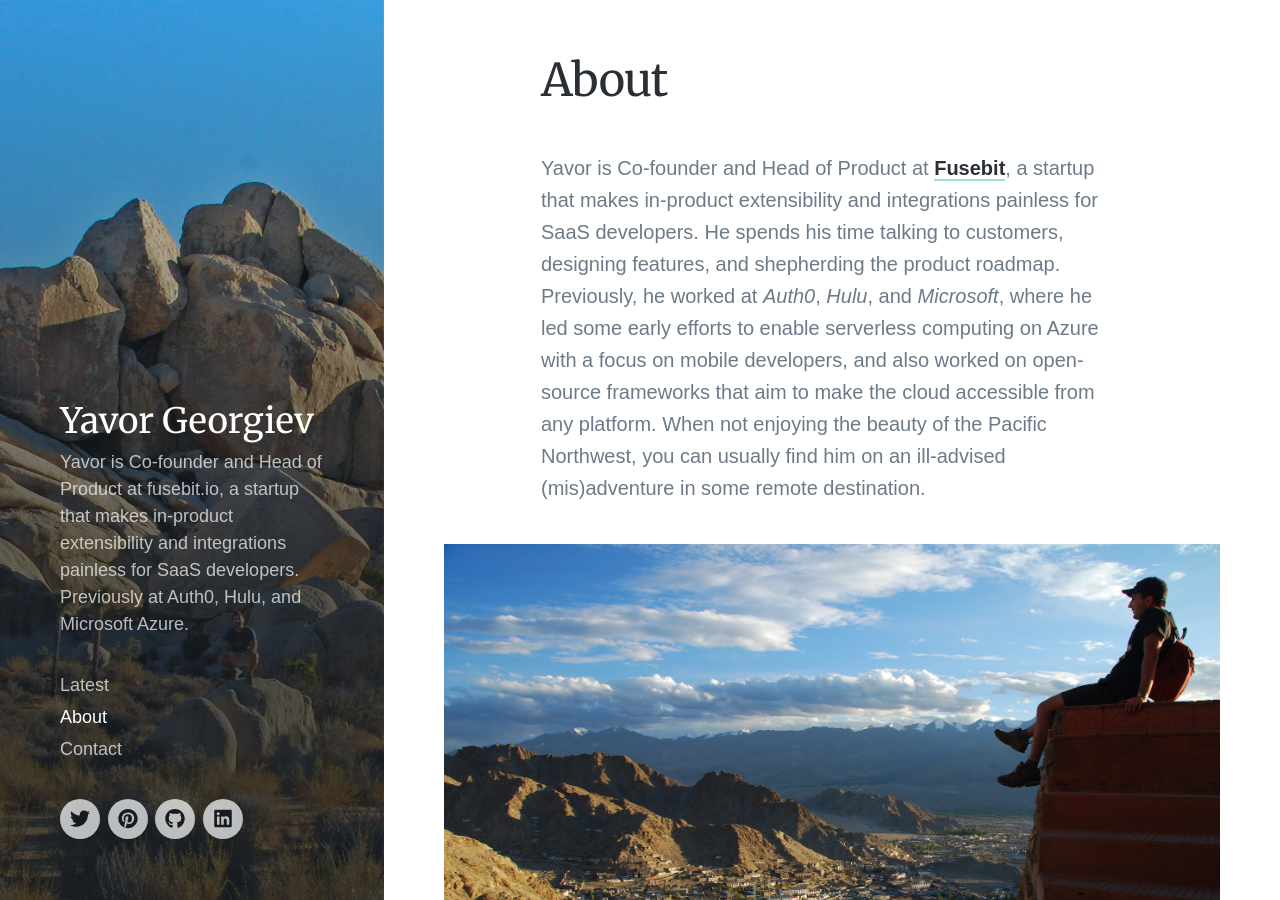
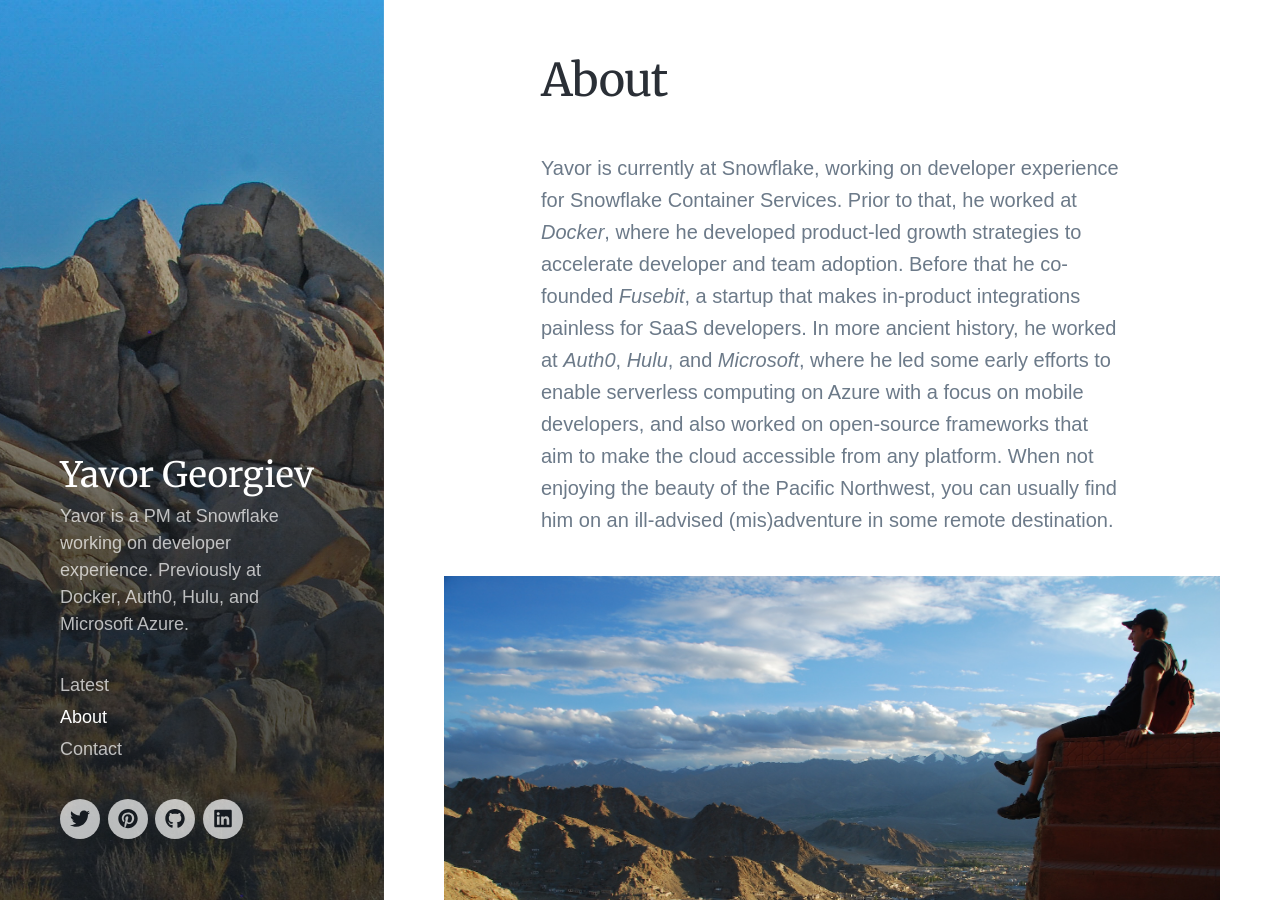
Before and after one commit to yavorg/yavorg, a Jekyll site: the page built from _pages/about.md, in a window 1280 px wide and 900 px high. Built offline with Jekyll 4.4.1, drawn with Linux system fonts in a browser that asks for light colours; nearby versions of some CDN libraries; some web fonts are replaced.

Commit message:
Updating bio

```diff
--- a/_data/settings.yml
+++ b/_data/settings.yml
@@ -1,6 +1,6 @@
 basic_settings:
   site_title: Yavor Georgiev
-  site_tagline: Yavor is Co-founder and Head of Product at fusebit.io, a startup that makes in-product extensibility and integrations painless for SaaS developers. Previously at Auth0, Hulu, and Microsoft Azure.
+  site_tagline: Yavor is a PM at Snowflake working on developer experience. Previously at Docker, Auth0, Hulu, and Microsoft Azure.
   favicon_image: /images/favicon.png
 
 header_settings:
--- a/_pages/about.md
+++ b/_pages/about.md
@@ -1,8 +1,8 @@
 ---
 title: About
-description: Yavor is a Product Manager at goextend.io, a startup that makes in-product extensibility and integrations painless for SaaS developers. Previously at Hulu and Microsoft Azure.
+description: Yavor is a Product Manager at Snowflake, working on developer experience for Snowflake Container Services.
 featured_image: /images/nav.jpg
 ---
-Yavor is Co-founder and Head of Product at [Fusebit](https://fusebit.io), a startup that makes in-product extensibility and integrations painless for SaaS developers. He spends his time talking to customers, designing features, and shepherding the product roadmap. Previously, he worked at *Auth0*, *Hulu*, and *Microsoft*, where he led some early efforts to enable serverless computing on Azure with a focus on mobile developers, and also worked on open-source frameworks that aim to make the cloud accessible from any platform. When not enjoying the beauty of the Pacific Northwest, you can usually find him on an ill-advised (mis)adventure in some remote destination.
+Yavor is currently at Snowflake, working on developer experience for Snowflake Container Services. Prior to that, he worked at *Docker*, where he developed product-led growth strategies to accelerate developer and team adoption. Before that he co-founded *Fusebit*, a startup that makes in-product integrations painless for SaaS developers. In more ancient history, he worked at *Auth0*, *Hulu*, and *Microsoft*, where he led some early efforts to enable serverless computing on Azure with a focus on mobile developers, and also worked on open-source frameworks that aim to make the cloud accessible from any platform. When not enjoying the beauty of the Pacific Northwest, you can usually find him on an ill-advised (mis)adventure in some remote destination.
 
 ![]({{ site.baseurl }}/images/about.jpg)
--- a/index.html
+++ b/index.html
@@ -1,7 +1,7 @@
 ---
 layout: default
 title: Blog posts, talks, and other content
-description: Yavor is a Product Manager at goextend.io, a startup that makes in-product extensibility and integrations painless for SaaS developers. Previously at Hulu and Microsoft Azure.
+description: Yavor is a Product Manager at Snowflake, working on developer experience. Previously at Docker, Auth0, Hulu, and Microsoft Azure.
 featured_image: /images/nav.jpg
 ---
 
```
